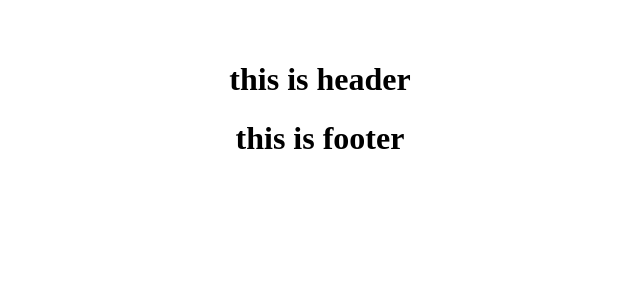
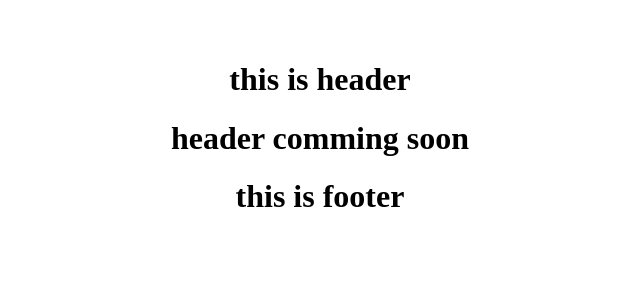
Before and after one commit to bspirahim/spicesavvy-client, a React (Vite) app: page / in a window 1280 px wide. Shown: the top 300 px of the page, without its empty margins (320-960 px from the left). Built offline with nearby package versions, Linux system fonts and the light colour scheme.

Commit message:
some changes

```diff
--- a/src/shared/Header/Header.jsx
+++ b/src/shared/Header/Header.jsx
@@ -4,6 +4,7 @@ const Header = () => {
     return (
         <div>
             <h1>this is header</h1>
+            <h1>header comming soon</h1>
         </div>
     );
 };
```
